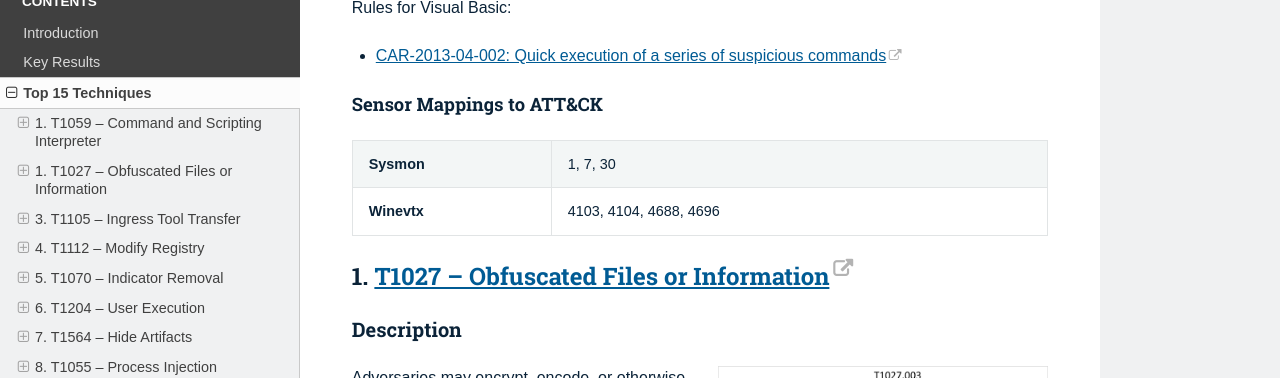
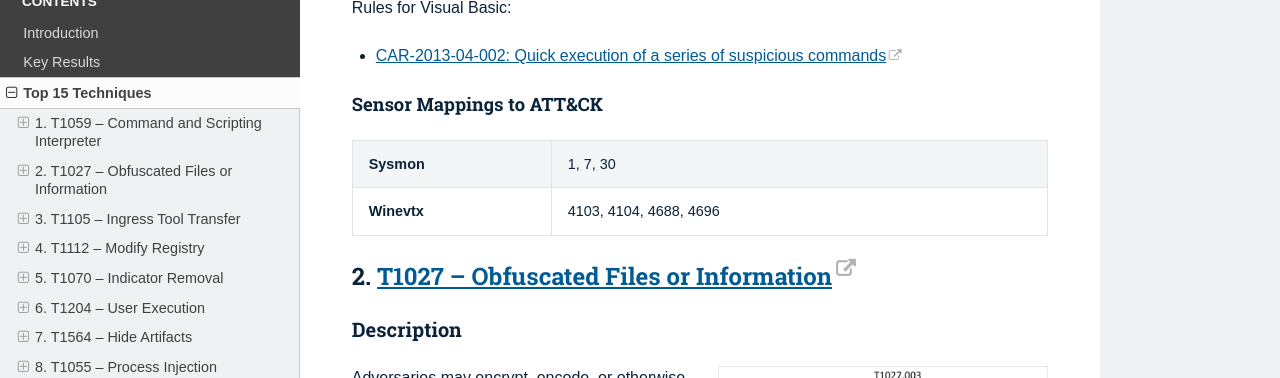
Before and after one commit to center-for-threat-informed-defense/sightings_ecosystem, a Sphinx documentation site: the page built from docs/top-15-techniques.rst, in a window 1280 px wide and 900 px high, scrolled down 3081 px. Shown: the top 378 px of the window. Built offline with Sphinx 7.4.7 and the Read the Docs theme 2.0.0, drawn with Linux system fonts in a browser that asks for light colours.

Commit message:
Fix typo in previous commit
VS Code autoformat changed bullet 2 to 1. Reverted here.

```diff
--- a/docs/top-15-techniques.rst
+++ b/docs/top-15-techniques.rst
@@ -160,7 +160,7 @@ Sensor Mappings to ATT&CK
   * - **Winevtx**
     - 4103, 4104, 4688, 4696
 
-1. `T1027 – Obfuscated Files or Information <https://attack.mitre.org/techniques/T1027>`__
+2. `T1027 – Obfuscated Files or Information <https://attack.mitre.org/techniques/T1027>`__
 ******************************************************************************************
 
 Description
```
